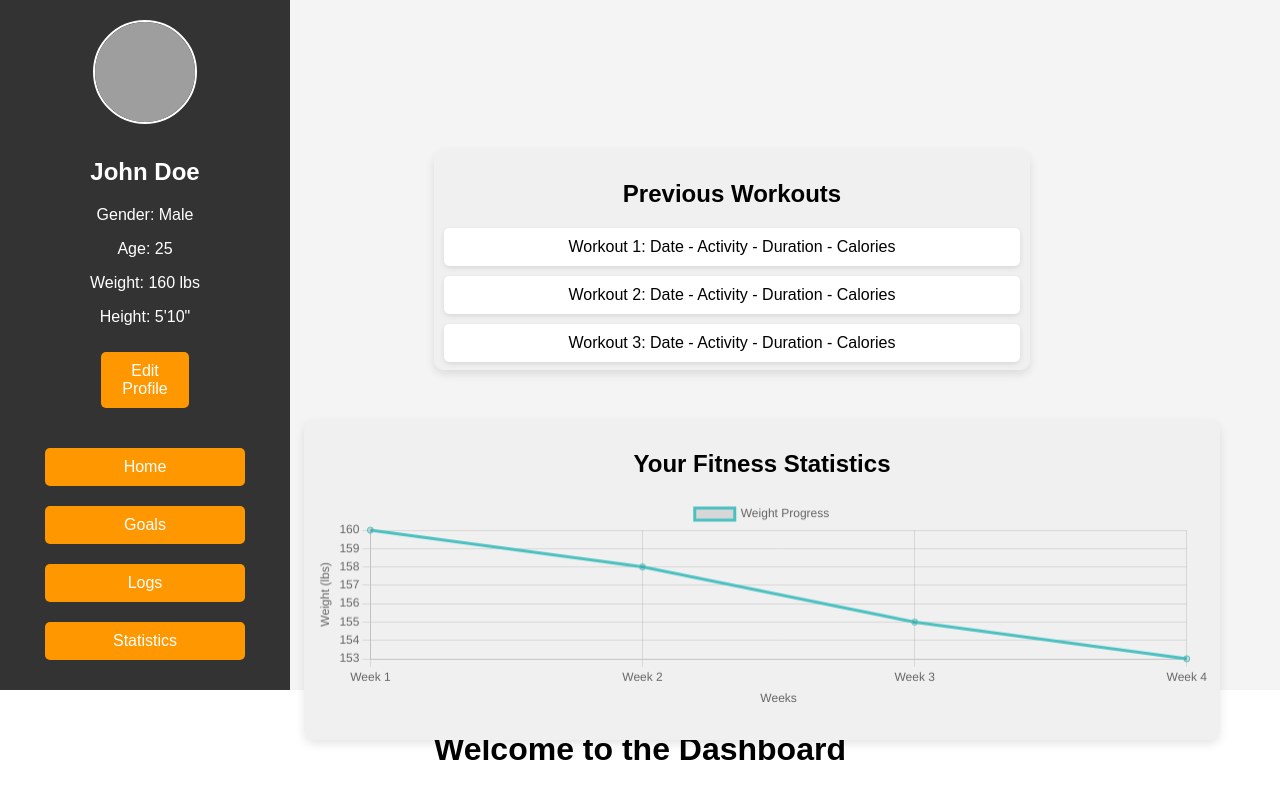
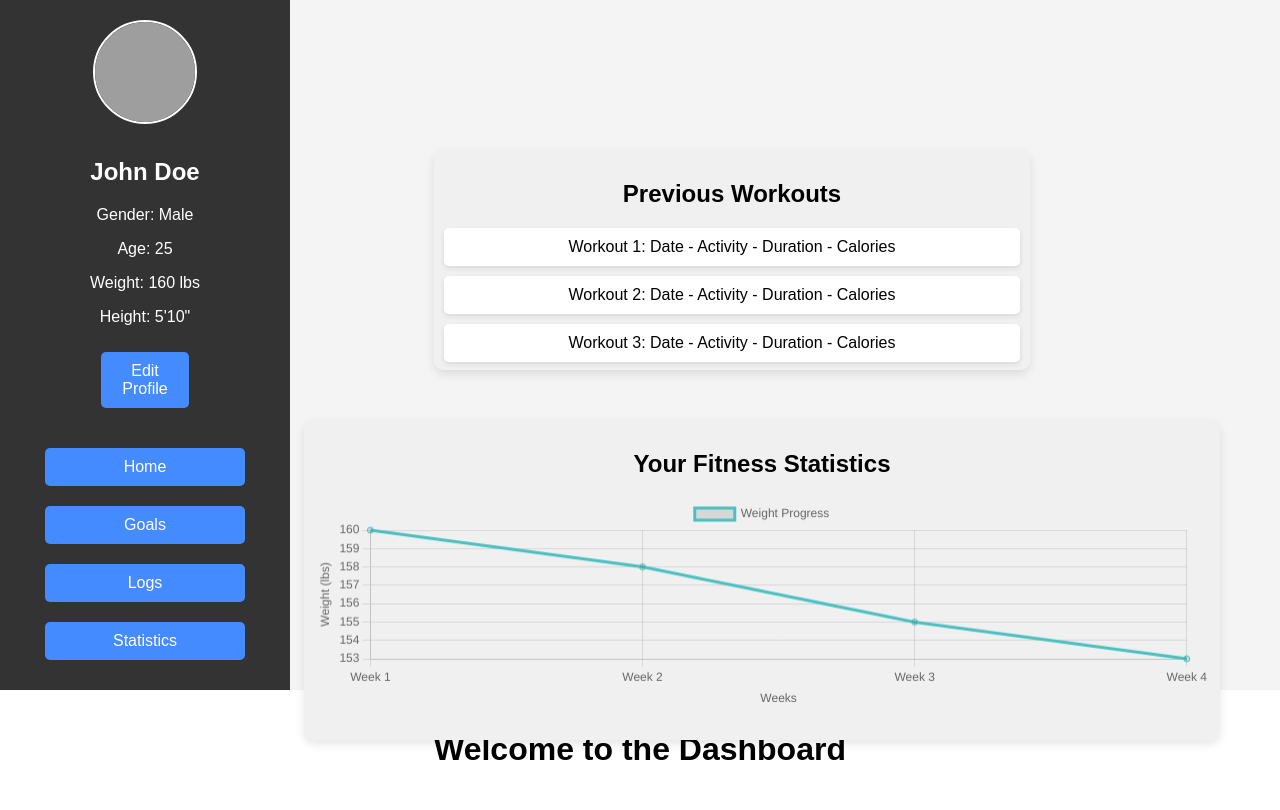
Before and after one commit to xuangj/fitness-tracker, a PHP site: page / in a window 1280 px wide. Run offline with PHP 8.4, Linux system fonts and the light colour scheme; grey boxes are pictures that could not be loaded.

Commit message:
changed button background color

```diff
--- a/styles/main2.css
+++ b/styles/main2.css
@@ -76,14 +76,14 @@ button {
     border: none;
     font-size: 16px;
     cursor: pointer;
-    background-color: #ff9800;
+    background-color: rgb(68, 139, 255);
     color: white;
     border-radius: 5px;
     transition: background 0.3s;
 }
 
 button:hover {
-    background-color: #e68900;
+    background-color: rgb(0, 64, 148);
 }
 
 .nav-buttons {
```
